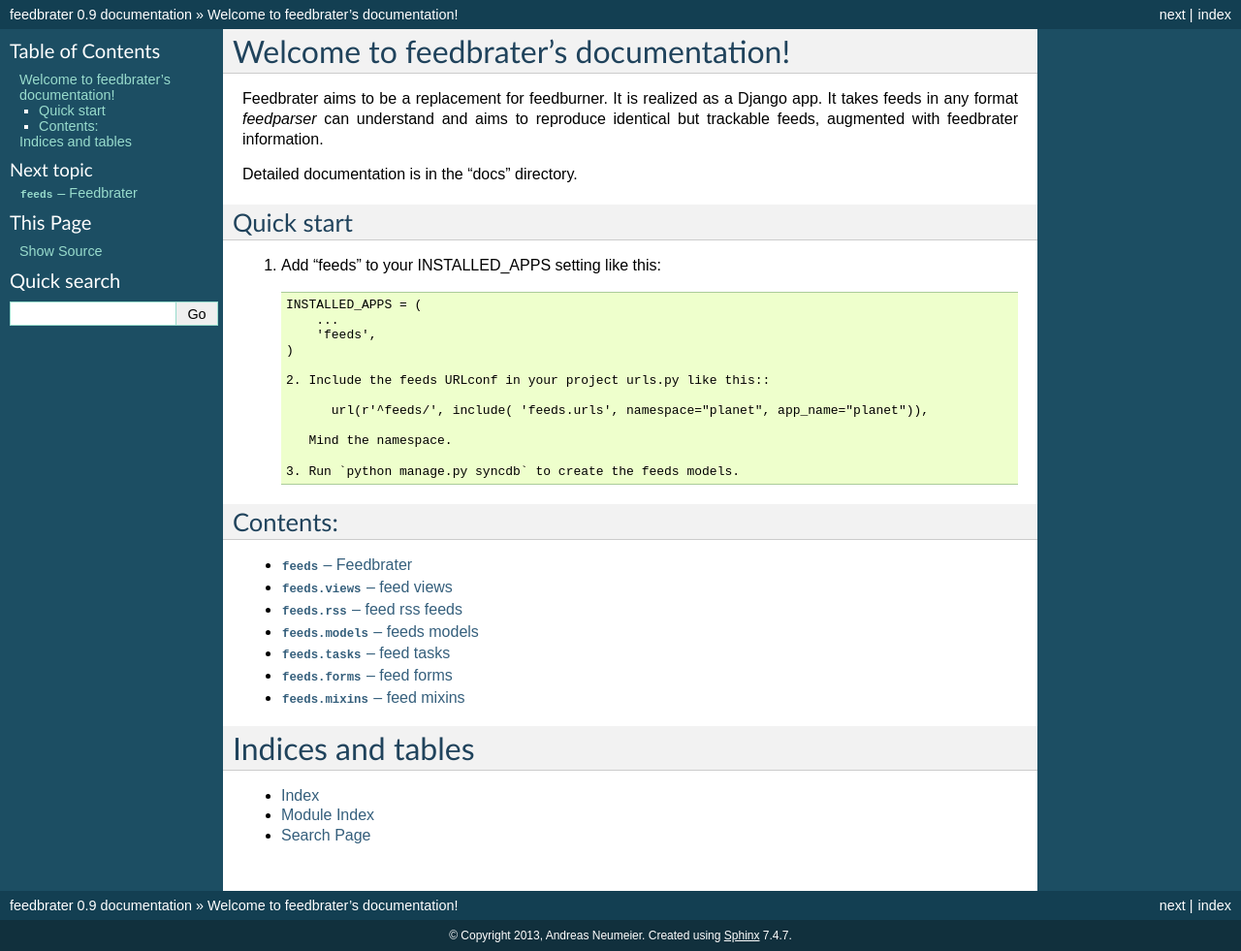
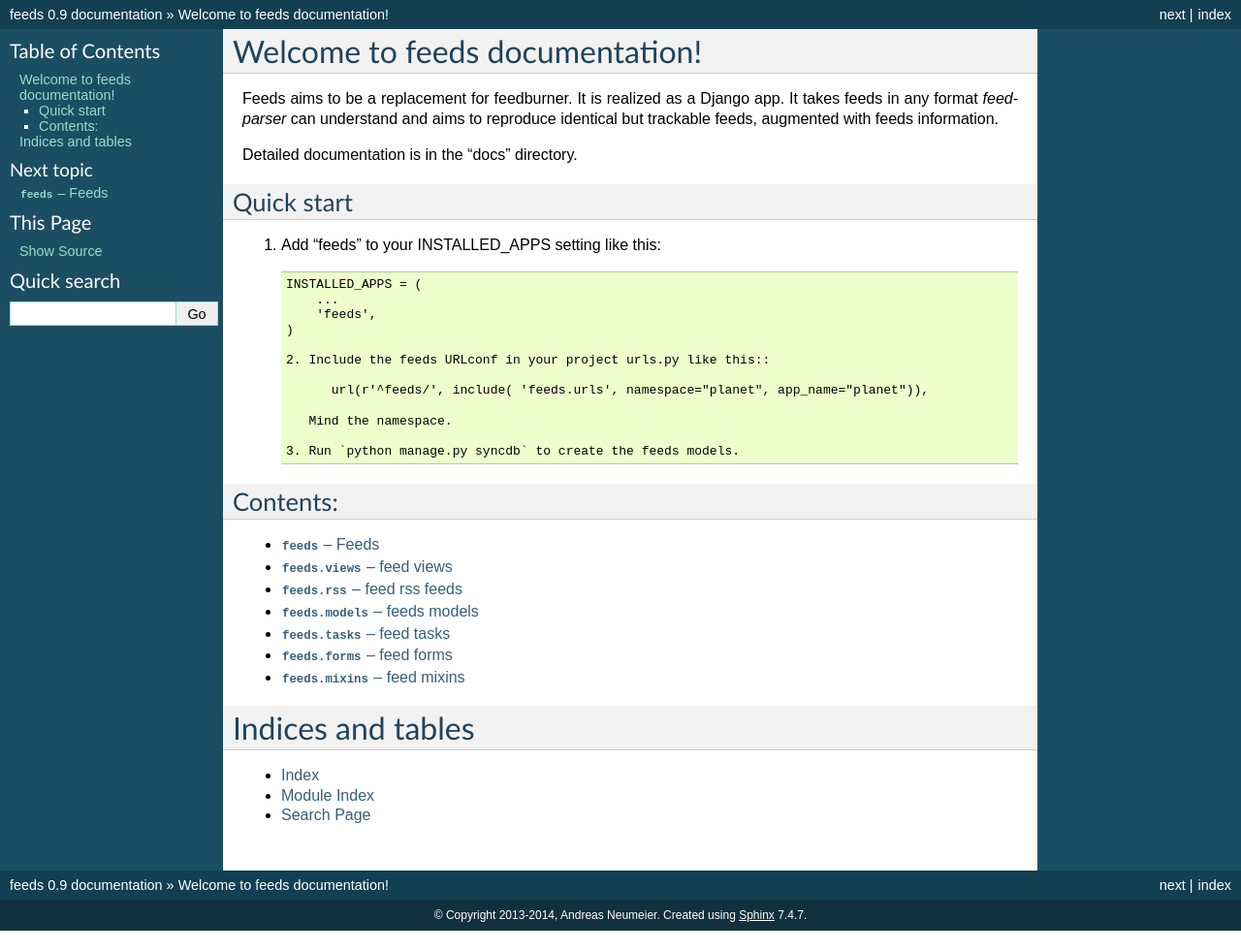
Before and after one commit to andreasofthings/feeds, a Sphinx documentation site: the page built from docs/source/index.rst, in a window 1280 px wide. Shown: the whole page at 97% size. Built offline with Sphinx 7.4.7, drawn with Linux system fonts in a browser that asks for light colours; after the commit the page ends 960 px from its top, so only the background shows below that.

```diff
--- a/docs/source/conf.py
+++ b/docs/source/conf.py
@@ -1,6 +1,6 @@
 # -*- coding: utf-8 -*-
 #
-# feedbrater documentation build configuration file, created by
+# feeds documentation build configuration file, created by
 # sphinx-quickstart on Wed Apr  3 14:03:23 2013.
 #
 # This file is execfile()d with the current directory set to its containing dir.
@@ -44,8 +44,8 @@ source_suffix = '.rst'
 master_doc = 'index'
 
 # General information about the project.
-project = u'feedbrater'
-copyright = u'2013, Andreas Neumeier'
+project = u'feeds'
+copyright = u'2013-2014, Andreas Neumeier'
 
 # The version info for the project you're documenting, acts as replacement for
 # |version| and |release|, also used in various other places throughout the
@@ -168,7 +168,7 @@ html_static_path = ['_static']
 #html_file_suffix = None
 
 # Output file base name for HTML help builder.
-htmlhelp_basename = 'feedbraterdoc'
+htmlhelp_basename = 'feedsdoc'
 
 
 # -- Options for LaTeX output --------------------------------------------------
@@ -187,7 +187,7 @@ latex_elements = {
 # Grouping the document tree into LaTeX files. List of tuples
 # (source start file, target name, title, author, documentclass [howto/manual]).
 latex_documents = [
-  ('index', 'feedbrater.tex', u'feedbrater Documentation',
+  ('index', 'feeds.tex', u'feeds Documentation',
    u'Andreas Neumeier', 'manual'),
 ]
 
@@ -217,7 +217,7 @@ latex_documents = [
 # One entry per manual page. List of tuples
 # (source start file, name, description, authors, manual section).
 man_pages = [
-    ('index', 'feedbrater', u'feedbrater Documentation',
+    ('index', 'feeds', u'feeds Documentation',
      [u'Andreas Neumeier'], 1)
 ]
 
@@ -231,8 +231,8 @@ man_pages = [
 # (source start file, target name, title, author,
 #  dir menu entry, description, category)
 texinfo_documents = [
-  ('index', 'feedbrater', u'feedbrater Documentation',
-   u'Andreas Neumeier', 'feedbrater', 'One line description of project.',
+  ('index', 'feeds', u'feeds Documentation',
+   u'Andreas Neumeier', 'feeds', 'One line description of project.',
    'Miscellaneous'),
 ]
 
@@ -249,10 +249,10 @@ texinfo_documents = [
 # -- Options for Epub output ---------------------------------------------------
 
 # Bibliographic Dublin Core info.
-epub_title = u'feedbrater'
+epub_title = u'feeds'
 epub_author = u'Andreas Neumeier'
 epub_publisher = u'Andreas Neumeier'
-epub_copyright = u'2013, Andreas Neumeier'
+epub_copyright = u'2013-2014, Andreas Neumeier'
 
 # The language of the text. It defaults to the language option
 # or en if the language is not set.
--- a/docs/source/feed_tasks.rst
+++ b/docs/source/feed_tasks.rst
@@ -1,7 +1,7 @@
 :mod:`feeds.tasks` -- feed tasks
 ==========================================
 
-:mod:`feeds.tasks` contains all the functions that will be called asynchronously using celeryd. This appoach is necessary to allow :mod:`feedbrater` to scale.
+:mod:`feeds.tasks` contains all the functions that will be called asynchronously using celeryd. This appoach is necessary to allow :mod:`feeds` to scale.
 
 .. autofunctions:: feeds.tasks
 
--- a/docs/source/feeds.rst
+++ b/docs/source/feeds.rst
@@ -1,4 +1,4 @@
-:mod:`feeds` -- Feedbrater
+:mod:`feeds` -- Feeds
 ==========================================
 
 .. automodule:: feeds
--- a/docs/source/index.rst
+++ b/docs/source/index.rst
@@ -1,12 +1,12 @@
-.. feedbrater documentation master file, created by
+.. feeds documentation master file, created by
    sphinx-quickstart on Wed Apr  3 14:03:23 2013.
    You can adapt this file completely to your liking, but it should at least
    contain the root `toctree` directive.
 
-Welcome to feedbrater's documentation!
+Welcome to feeds documentation!
 ======================================
 
-Feedbrater aims to be a replacement for feedburner. It is realized as a Django app. It takes feeds in any format `feedparser` can understand and aims to reproduce identical but trackable feeds, augmented with feedbrater information.
+Feeds aims to be a replacement for feedburner. It is realized as a Django app. It takes feeds in any format `feedparser` can understand and aims to reproduce identical but trackable feeds, augmented with feeds information.
 
 Detailed documentation is in the "docs" directory.
 
--- a/setup.py
+++ b/setup.py
@@ -9,14 +9,14 @@ os.chdir(os.path.normpath(os.path.join(os.path.abspath(__file__), os.pardir)))
 from feeds import __version__
 
 setup(
-    name = 'django-feedbrater',
+    name = 'django-feeds',
     version = __version__,
     packages = ['feeds'],
     include_package_data = True,
     license = 'BSD License', # example license
     description = 'A feedburner replacement built on Django.',
     long_description = README,
-    url = 'http://angry-planet.com/feeds/brater',
+    url = 'https://angry-planet.com/feeds',
     author = 'Andreas.Neumeier',
     author_email = 'andreas@neumeier.org',
     classifiers = [
```
Also changed, not shown: 3 other files.
